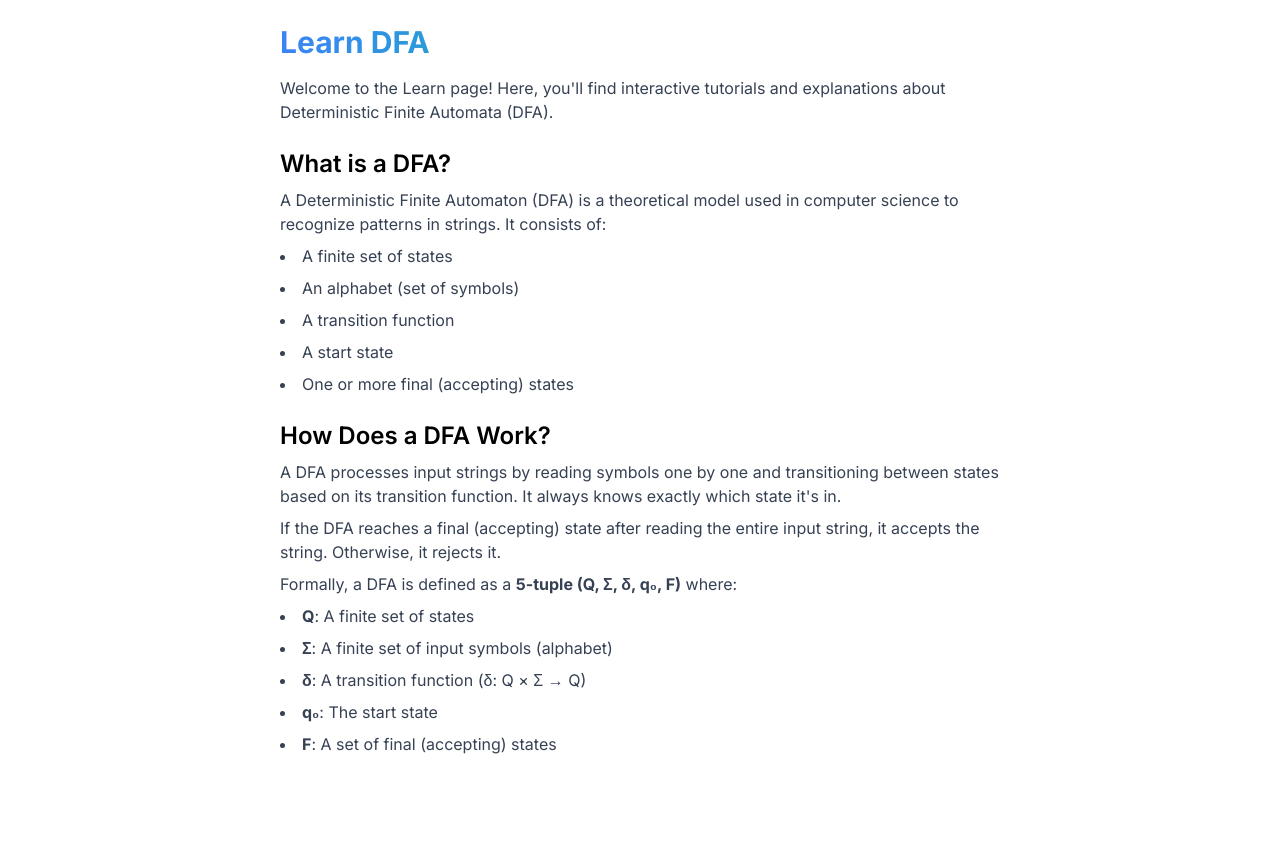
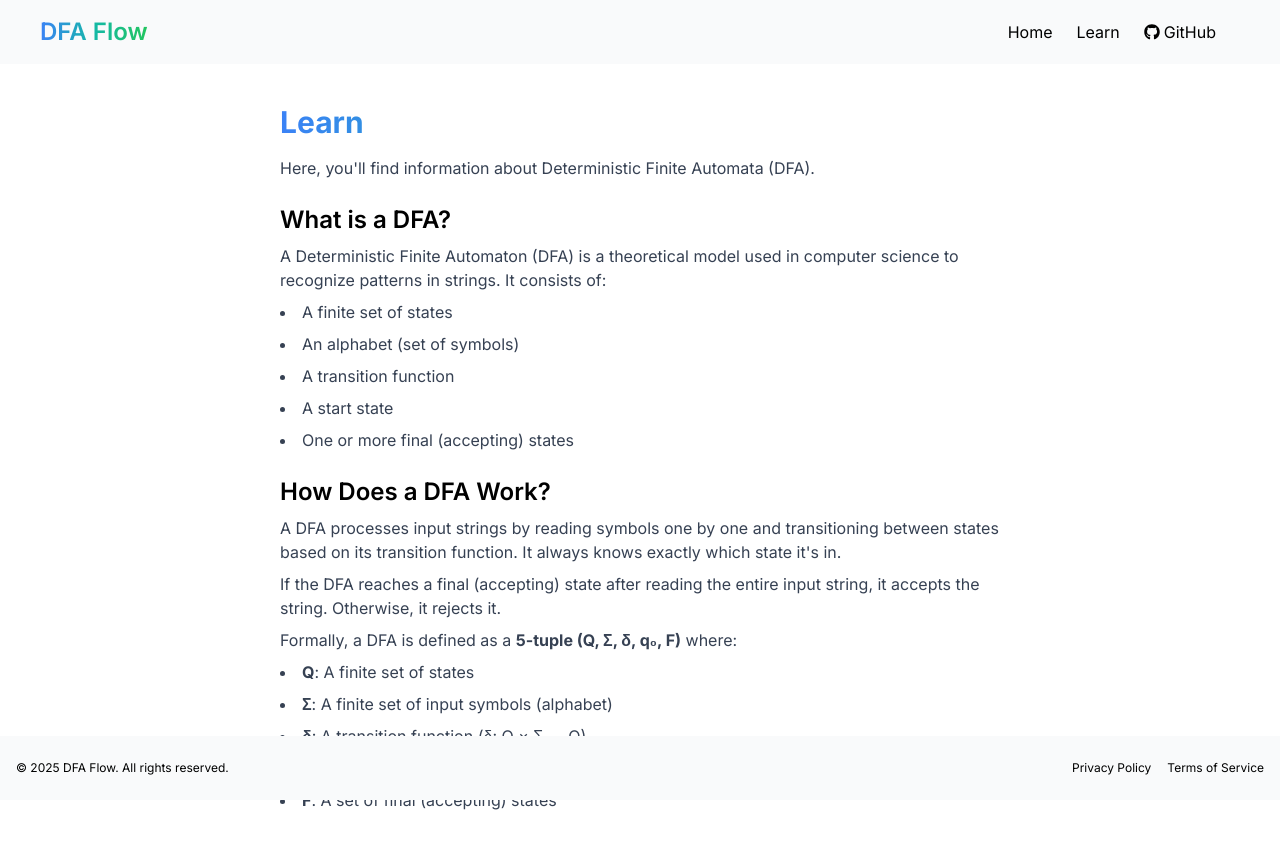
Before and after one commit to jjblek/dfa-minimizer, a Next.js app: page /learn in a window 1280 px wide. Shown: the top 848 px of the page. Before the commit the page ends 800 px from the top, so only its background shows below. Built offline with nearby package versions, Linux system fonts and the light colour scheme.

Commit message:
Learn page updated, JSON file upload info added

```diff
--- a/app/components/color-provider.tsx
+++ b/app/components/color-provider.tsx
@@ -1,15 +1,37 @@
 'use client'
-import { useState, useEffect } from 'react';
-import Header from './header';
-import Footer from './footer';
-import DfaVisualizer from './dfa-visualizer';
+import React, { createContext, useContext, useState, useEffect, ReactNode } from 'react';
 
-const ColorProvider = () => {
+// Define the shape of the context
+interface ColorContextProps {
+    stateColors: Record<"start" | "final" | "default", string>;
+    updateColor: (type: "start" | "final" | "default", color: string) => void;
+}
+
+// Create the context
+const ColorContext = createContext<ColorContextProps | undefined>(undefined);
+
+// Custom hook for easier access
+export const useColorContext = () => {
+    const context = useContext(ColorContext);
+    if (!context) {
+        throw new Error('useColorContext must be used within a ColorProvider');
+    }
+    return context;
+};
+
+// Define props for provider
+interface ColorProviderProps {
+    children: ReactNode;
+}
+
+// Provider component
+export const ColorProvider = ({ children }: ColorProviderProps) => {
     const [stateColors, setStateColors] = useState({
         start: "#3b82f6",
         final: "#22c55e",
         default: "#14b8a6",
     });
+
     // Load colors from localStorage on mount
     useEffect(() => {
         const storedColors = {
@@ -20,7 +42,7 @@ const ColorProvider = () => {
         setStateColors(storedColors);
     }, []);
 
-        // Store colors in localStorage when stateColors changes
+    // Store colors in localStorage when stateColors change
     useEffect(() => {
         localStorage.setItem("startStateColor", stateColors.start);
         localStorage.setItem("finalStateColor", stateColors.final);
@@ -36,14 +58,8 @@ const ColorProvider = () => {
     };
 
     return (
-        <div className='min-h-screen flex flex-col'>
-            <Header stateColors={stateColors} updateColor={updateColor}/>
-                <div className='w-full h-[80vh] p-2 sm:p-4 md:p-8 flex grow'>
-                    <DfaVisualizer stateColors={stateColors} updateColor={updateColor} />
-                </div>
-            <Footer/>
-        </div>
-    )
-}
-
-export default ColorProvider
+        <ColorContext.Provider value={{ stateColors, updateColor }}>
+            {children}
+        </ColorContext.Provider>
+    );
+};
--- a/app/components/dfa-visualizer.tsx
+++ b/app/components/dfa-visualizer.tsx
@@ -19,9 +19,10 @@ import {
 
 import InteractiveDfaEditor from './visualizer/editor/interactive-dfa-editor';
 import ThemeToggle from './ui/theme-toggle';
-import { MdAnimation } from 'react-icons/md';
+import { MdAnimation, MdClose } from 'react-icons/md';
 import { useTheme } from 'next-themes';
 import { ToastContainer } from 'react-toastify';
+import { useColorContext } from './color-provider';
 
 export interface DfaData {
     states: string[];
@@ -111,29 +112,41 @@ const createEdges = (dfaData: DfaData, isMinimized: boolean, isAnimated: boolean
 };
 
 const defaultDFA = {
-    "states": ["q0", "q1", "q2"],
-    "start": "q0",
-    "final": ["q1", "q2"],
+    "states": ["s0", "s1", "s2"],
+    "start": "s0",
+    "final": ["s1", "s2"],
     "alphabet": ["0", "1"],
     "transitions": {
-        "q0": {"0": "q2", "1": "q1"},
-        "q1": {"0": "q1", "1": "q2"},
-        "q2": {"0": "q2", "1": "q2"}
+        "s0": {"0": "s2", "1": "s1"},
+        "s1": {"0": "s1", "1": "s2"},
+        "s2": {"0": "s2", "1": "s2"}
     }
 }
 
 const defaultMinimizedDFA = {
-    "states": ["q0", "q1q2"],
-    "start": "q0",
-    "final": ["q1q2"],
+    "states": ["s0", "s1s2"],
+    "start": "s0",
+    "final": ["s1s2"],
     "alphabet": ["0", "1"],
     "transitions": {
-        "q0": {"0": "q1q2", "1": "q1q2"},
-        "q1q2": {"0": "q1q2", "1": "q1q2"},
+        "s0": {"0": "s1s2", "1": "s1s2"},
+        "s1s2": {"0": "s1s2", "1": "s1s2"},
     }
 }
 
-const DfaVisualizer = ({stateColors, updateColor}: DfaVisualizerProps) => {
+const dfaExample = `{
+    "states": ["s0", "s1", "s2"],
+    "start": "s0",
+    "final": ["s1", "s2"],
+    "alphabet": ["0", "1"],
+    "transitions": {
+        "s0": {"0": "s2", "1": "s1"},
+        "s1": {"0": "s1", "1": "s2"},
+        "s2": {"0": "s2", "1": "s2"}
+    }
+}`
+
+const DfaVisualizer = () => {
 
     const [originalDfa, setOriginalDfa] = useState<DfaData>(defaultDFA);
     const [minimizedDfa, setMinimizedDfa] = useState<DfaData>(defaultMinimizedDFA);
@@ -142,8 +155,9 @@ const DfaVisualizer = ({stateColors, updateColor}: DfaVisualizerProps) => {
     const [mounted, setMounted] = useState(false);
     const [isAnimated, setIsAnimated] = useState(true);
     const [colorMode, setColorMode] = useState<ColorMode>("light");
+    const { stateColors, updateColor } = useColorContext();
     const { theme } = useTheme();
-
+    const [isModalOpen, setIsModalOpen] = useState(false);
     useEffect(() => {
         setMounted(true);
     }, []);
@@ -202,8 +216,28 @@ const DfaVisualizer = ({stateColors, updateColor}: DfaVisualizerProps) => {
                         </Panel>
 
                         <Panel position='bottom-center'>
-                            <DfaUploader setOriginalDfa={setOriginalDfa}/>
+                            <DfaUploader setOriginalDfa={setOriginalDfa} setIsModalOpen={setIsModalOpen}/>
                         </Panel>
+
+                        {isModalOpen && (
+                            <div className="fixed inset-0 flex items-center justify-center bg-[#00000099] z-50">
+                                <div className="relative bg-white dark:bg-[#1a1a1a] p-6 rounded-lg shadow-lg w-96">
+                                    <h2 className="text-lg font-bold mb-4">
+                                        DFA File Format
+                                    </h2>
+                                    <pre className="bg-gray-200 dark:bg-[#2b2b2b] p-4 rounded-md text-xs overflow-auto">
+                                        {dfaExample}
+                                    </pre>
+                                    <button
+                                        className="absolute top-6 right-6 bg-gray-200 dark:bg-[#2b2b2b] hover:bg-red-500 dark:hover:bg-red-800 p-2 rounded-full"
+                                        onClick={() => setIsModalOpen(false)}
+                                    >
+                                        <MdClose/>
+                                    </button>
+                                </div>
+                            </div>
+                        )}
+
                         <MiniMap className='hidden sm:block' zoomable pannable/>
                     </>
                 : null}
--- a/app/components/footer.tsx
+++ b/app/components/footer.tsx
@@ -2,7 +2,7 @@ import Link from 'next/link';
 
 const Footer = () => {
     return (
-        <footer className="bg-gray-50 dark:bg-[#1a1a1a] py-4 sm:py-6">
+        <footer className="fixed bottom-0 w-full bg-gray-50 dark:bg-[#1a1a1a] py-4 sm:py-6">
             <div className=" px-4 flex justify-between items-center">
                 <p className="text-[10px] sm:text-xs mr-2">
                     &copy; {new Date().getFullYear()} DFA Flow. All rights reserved.
--- a/app/components/header.tsx
+++ b/app/components/header.tsx
@@ -3,14 +3,10 @@ import Link from 'next/link';
 import { MdMenu } from "react-icons/md";
 import { useState } from 'react';
 import { FaGithub } from "react-icons/fa";
-import { StateColors } from './dfa-visualizer';
+import { useColorContext } from './color-provider';
 
-interface HeaderProps {
-    stateColors: StateColors
-    updateColor: (type: "start" | "final" | "default", color: string) => void;
-}
-
-const Header = ({stateColors, updateColor}: HeaderProps) => {
+const Header = () => {
+    const { stateColors } = useColorContext();
     const [isMenuOpen, setIsMenuOpen] = useState(false);
 
     const toggleMenu = () => {
@@ -25,8 +21,9 @@ const Header = ({stateColors, updateColor}: HeaderProps) => {
     };
 
     return (
-        <header className="bg-gray-50 dark:bg-[#1a1a1a] py-4">
+        <header className="bg-gray-50 dark:bg-[#1a1a1a] py-4 fixed top-0 z-50 w-full">
             <div className="flex items-center justify-between px-6 sm:px-10" >
+            <Link href={'/'}>
             <h1 className="text-xl sm:text-2xl font-semibold bg-clip-text text-transparent "
                 style={{
                     backgroundImage: `linear-gradient(to right, ${stateColors.start}, ${stateColors.default}, ${stateColors.final})`
@@ -35,6 +32,7 @@ const Header = ({stateColors, updateColor}: HeaderProps) => {
             >
                 DFA Flow
             </h1>
+            </Link>
                 <div className="flex items-center space-x-6">
                     {/* Desktop Menu */}
                     <nav className="hidden sm:block">
--- a/app/components/visualizer/dfa-minimizer.tsx
+++ b/app/components/visualizer/dfa-minimizer.tsx
@@ -40,12 +40,6 @@ export default function DfaMinimizer({ originalDfa, setMinimizedDfa }: DfaMinimi
             return;
         }
 
-        // DFA input is unchanged
-        else if (originalDfa === previousDfa) {
-            toast.error("The DFA is already minimized, upload or create a new DFA.");
-            return
-        }
-
         try {
             const response = await fetch("/api/minimize-dfa", {
                 method: "POST",
--- a/app/layout.tsx
+++ b/app/layout.tsx
@@ -1,7 +1,8 @@
+import './globals.css'
+import '@xyflow/react/dist/style.css';
+import { Inter } from 'next/font/google'
 import { ThemeProvider } from 'next-themes'
-import './globals.css'
-import { Inter } from 'next/font/google'
-import '@xyflow/react/dist/style.css';
+import { ColorProvider } from './components/color-provider';
 import Header from './components/header';
 import Footer from './components/footer';
 
@@ -21,7 +22,13 @@ export default function RootLayout({
     <html suppressHydrationWarning lang="en">
       <body className={inter.className}>
         <ThemeProvider attribute="data-theme" enableSystem={false}>
-          {children}
+          <ColorProvider>
+            <Header/>
+            <div className='my-16'>
+              {children}
+            </div>
+            <Footer/>
+          </ColorProvider>
         </ThemeProvider>
       </body>
     </html>
--- a/app/learn/page.tsx
+++ b/app/learn/page.tsx
@@ -1,11 +1,19 @@
+'use client'
+import { useColorContext } from '../components/color-provider';
+
 export default function Learn() {
+    const { stateColors } = useColorContext();
     return (
         <main className="max-w-3xl mx-auto p-6 flex-grow">
-            <h1 className="text-3xl font-bold bg-clip-text text-transparent bg-gradient-to-r from-[#3b82f6] via-[#14b8a6] to-[#22c55e]">
-                Learn DFA
+            <h1 className="text-3xl font-bold bg-clip-text text-transparent mt-4"
+            style={{
+                backgroundImage: `linear-gradient(to right, ${stateColors.start}, ${stateColors.default}, ${stateColors.final})`
+
+            }}>
+                Learn
             </h1>
             <p className="mt-4 text-gray-700 dark:text-gray-300">
-                Welcome to the Learn page! Here, you&apos;ll find interactive tutorials and explanations about Deterministic Finite Automata (DFA).
+                Here, you&apos;ll find information about Deterministic Finite Automata (DFA).
             </p>
 
             {/* Section 1: What is a DFA? */}
@@ -42,6 +50,7 @@ export default function Learn() {
                     <li><strong>q₀</strong>: The start state</li>
                     <li><strong>F</strong>: A set of final (accepting) states</li>
                 </ul>
+
             </section>
         </main>
     );
--- a/app/page.tsx
+++ b/app/page.tsx
@@ -1,4 +1,5 @@
-import ColorProvider from './components/color-provider'
+import DfaVisualizer from "./components/dfa-visualizer"
+
 export const metadata = {
   openGraph: {
     url: "https://dfa-flow.vercel.app/",
@@ -9,8 +10,10 @@ export const metadata = {
 export default function Home() {
 
   return (
-    <main className="flex-grow">
-        <ColorProvider/>
+    <main className="">
+      <div className='w-full h-[85vh] p-2 sm:p-4 md:p-8'>
+          <DfaVisualizer />
+      </div>
     </main>
   )
 }
```
Also changed, not shown: app/components/ui/icon-button.tsx (+3 -7 lines), app/components/visualizer/dfa-uploader.tsx (+11 -5 lines). Lines whose indentation alone changed are shown as unchanged.
